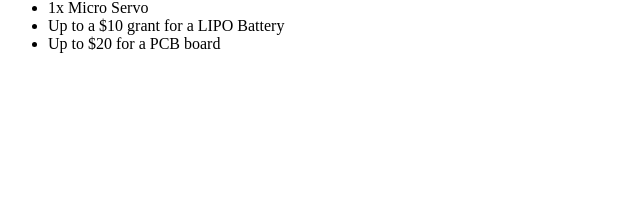
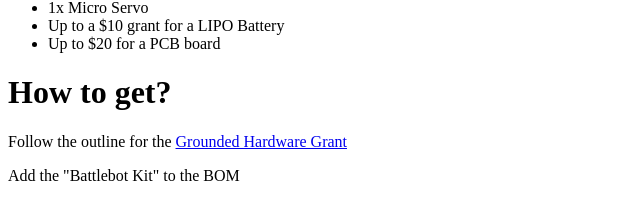
Before and after one commit to hackclub/grounded, a Next.js app: page /guides/battlebot in a window 1280 px wide. Shown: the part 609-807 px from the top of the page, without its empty margins (0-640 px from the left). Built offline with nearby package versions, Linux system fonts and the light colour scheme.

Commit message:
added info

```diff
--- a/src/pages/guides/battlebot.tsx
+++ b/src/pages/guides/battlebot.tsx
@@ -21,6 +21,16 @@ const BattleBot = () => {
                     <li>Up to a $10 grant for a LIPO Battery</li>
                     <li>Up to $20 for a PCB board</li>
                 </ul>
+
+                <h1 className="text-4xl font-bold mb-4 text-emerald-400 mt-10">How to get?</h1>
+                <p>Follow the outline for the <a
+              href="/guides/hardware-grant"
+              className="text-emerald-400 underline hover:text-emerald-600"
+              target=""
+              rel="noopener noreferrer"
+            >Grounded Hardware Grant</a></p>
+
+            <p>Add the "Battlebot Kit" to the BOM</p>
             </div>
         </div>
     );
```
